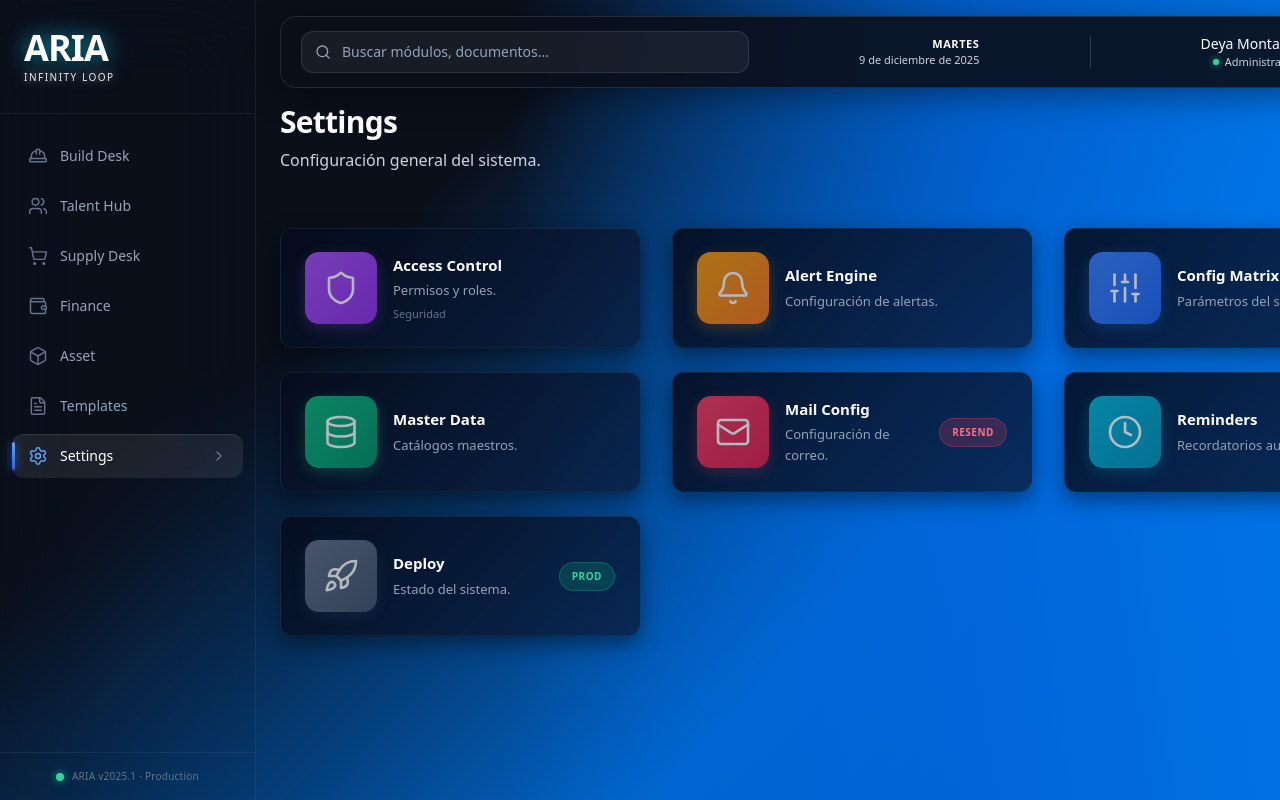
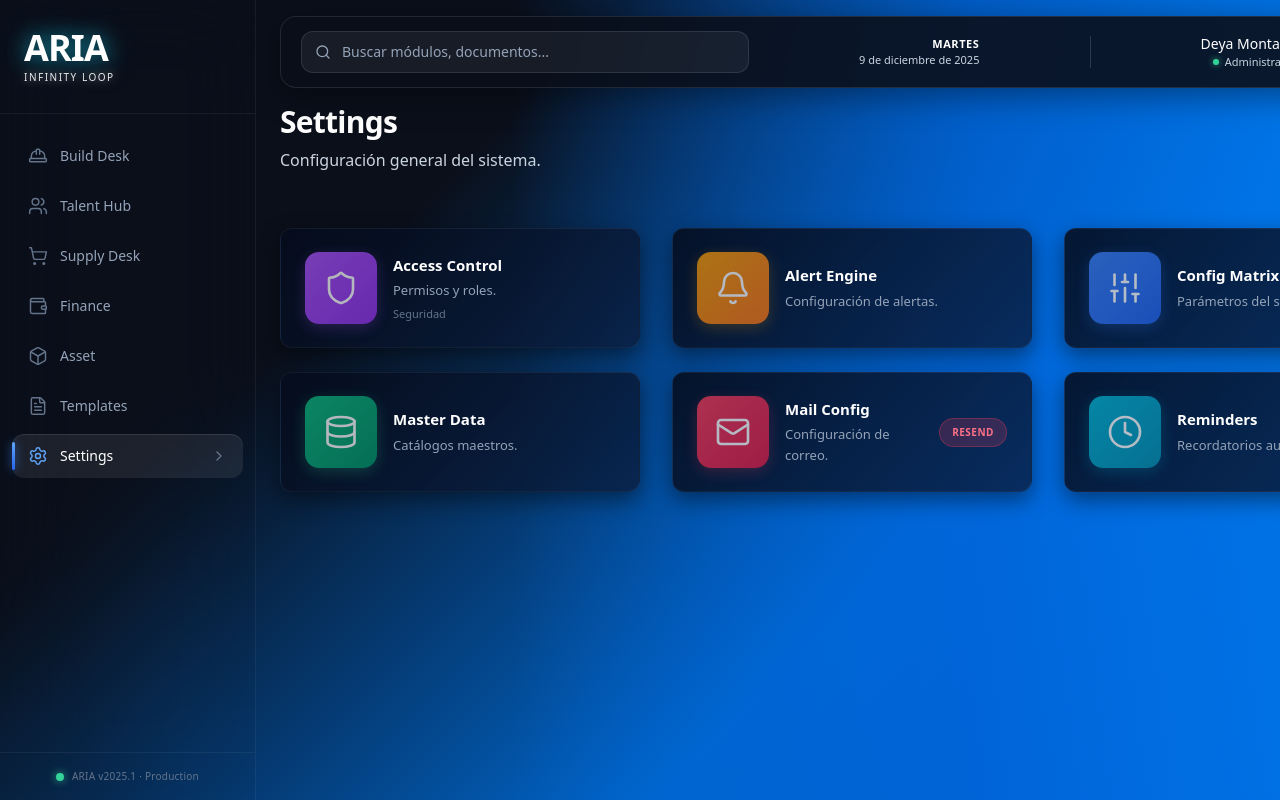
Before and after one commit to vivercan/aria27, a Next.js app: page /dashboard/settings in a window 1280 px wide. Built offline with nearby package versions, Linux system fonts and the light colour scheme.

Commit message:
fix: quitar card Deploy de Settings

```diff
--- a/app/dashboard/settings/page.tsx
+++ b/app/dashboard/settings/page.tsx
@@ -1,7 +1,7 @@
 "use client";
 
 import { ModuleCard, ModuleHeader, ModuleGrid } from "@/components/dashboard";
-import { Shield, Bell, Sliders, Database, Mail, Clock, Rocket } from "lucide-react";
+import { Shield, Bell, Sliders, Database, Mail, Clock } from "lucide-react";
 
 const modules = [
   { title: "Access Control", description: "Permisos y roles.", icon: Shield, href: "/dashboard/settings/access", color: "from-purple-500 to-purple-600", glowColor: "rgba(168,85,247,0.3)", meta: "Seguridad" },
@@ -10,7 +10,6 @@ const modules = [
   { title: "Master Data", description: "Catálogos maestros.", icon: Database, href: "/dashboard/settings/master-data", color: "from-emerald-500 to-emerald-600", glowColor: "rgba(52,211,153,0.3)" },
   { title: "Mail Config", description: "Configuración de correo.", icon: Mail, href: "/dashboard/settings/mail", color: "from-rose-500 to-rose-600", glowColor: "rgba(244,63,94,0.3)", badge: "Resend", badgeColor: "bg-rose-500/20 text-rose-400 border-rose-500/30" },
   { title: "Reminders", description: "Recordatorios automáticos.", icon: Clock, href: "/dashboard/settings/reminders", color: "from-cyan-500 to-cyan-600", glowColor: "rgba(6,182,212,0.3)" },
-  { title: "Deploy", description: "Estado del sistema.", icon: Rocket, href: "/dashboard/settings/deploy", color: "from-slate-500 to-slate-600", glowColor: "rgba(100,116,139,0.2)", badge: "Prod", badgeColor: "bg-emerald-500/20 text-emerald-400 border-emerald-500/30" },
 ];
 
 export default function SettingsPage() {
```
